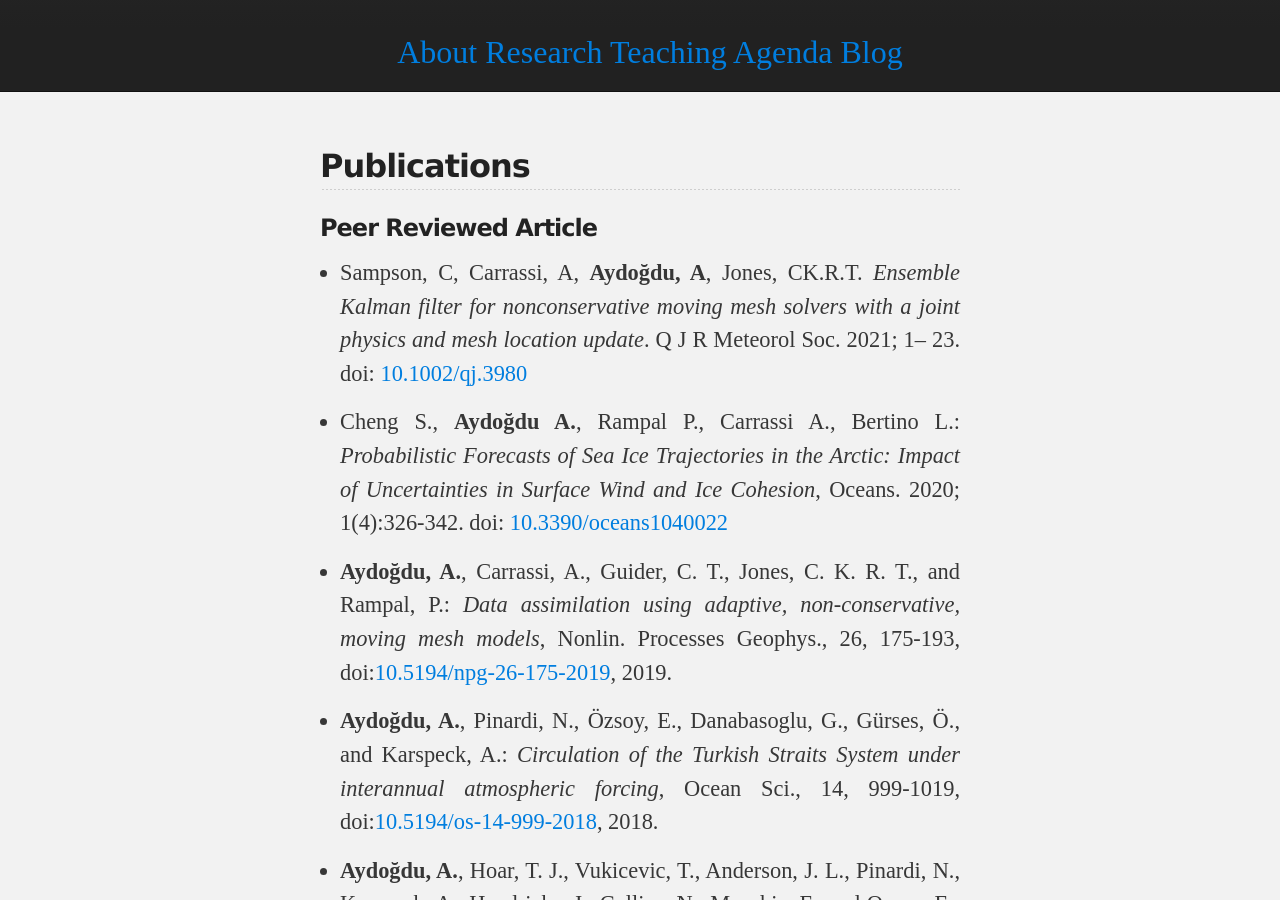
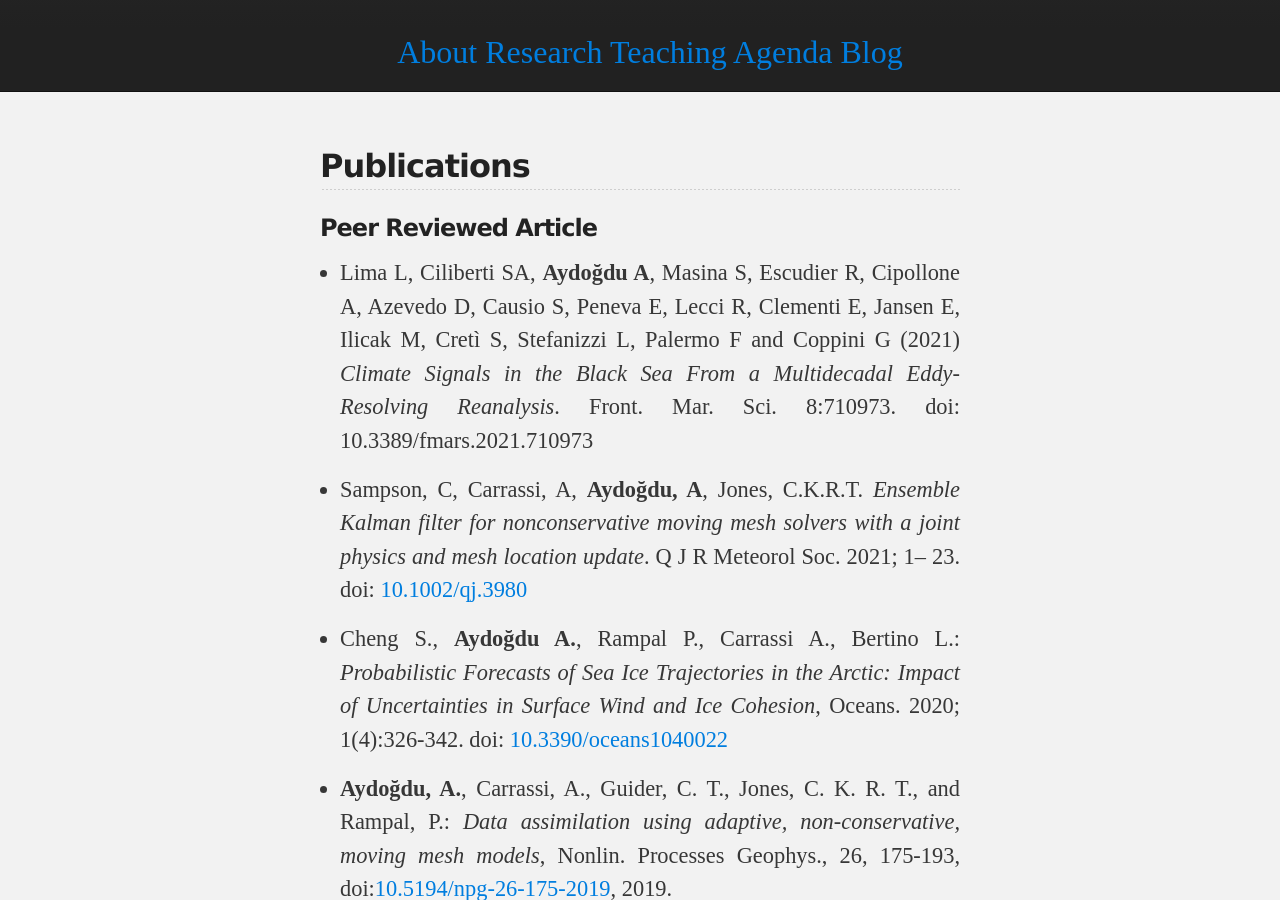
Before and after one commit to aydogduali/aydogduali.github.io, a Jekyll site: the page built from research/publication.md, in a window 1280 px wide and 900 px high, scrolled down 384 px. Built offline with Jekyll 4.4.1, drawn with Linux system fonts in a browser that asks for light colours; our own code applies the rules of GitHub Pages for plain Markdown files; the repository's description, which GitHub fills in, is left out.

Commit message:
add BSREA 2021

```diff
--- a/research/publication.md
+++ b/research/publication.md
@@ -6,7 +6,9 @@
 
 ### Peer Reviewed Article
 
-- Sampson, C, Carrassi, A, __Aydoğdu, A__, Jones, CK.R.T. *Ensemble Kalman filter for nonconservative moving mesh solvers with a joint physics and mesh location update*. Q J R Meteorol Soc. 2021; 1– 23. doi: [10.1002/qj.3980](https://doi.org/10.1002/qj.3980)
+- Lima L, Ciliberti SA, __Aydoğdu A__, Masina S, Escudier R, Cipollone A, Azevedo D, Causio S, Peneva E, Lecci R, Clementi E, Jansen E, Ilicak M, Cretì S, Stefanizzi L, Palermo F and Coppini G (2021) *Climate Signals in the Black Sea From a Multidecadal Eddy-Resolving Reanalysis*. Front. Mar. Sci. 8:710973. doi: 10.3389/fmars.2021.710973
+
+- Sampson, C, Carrassi, A, __Aydoğdu, A__, Jones, C.K.R.T. *Ensemble Kalman filter for nonconservative moving mesh solvers with a joint physics and mesh location update*. Q J R Meteorol Soc. 2021; 1– 23. doi: [10.1002/qj.3980](https://doi.org/10.1002/qj.3980)
 
 - Cheng S., __Aydoğdu A.__, Rampal P., Carrassi A., Bertino L.: *Probabilistic Forecasts of Sea Ice Trajectories in the Arctic: Impact of Uncertainties in Surface Wind and Ice Cohesion*, Oceans. 2020; 1(4):326-342. doi: [10.3390/oceans1040022](https://doi.org/10.3390/oceans1040022)
 
```
